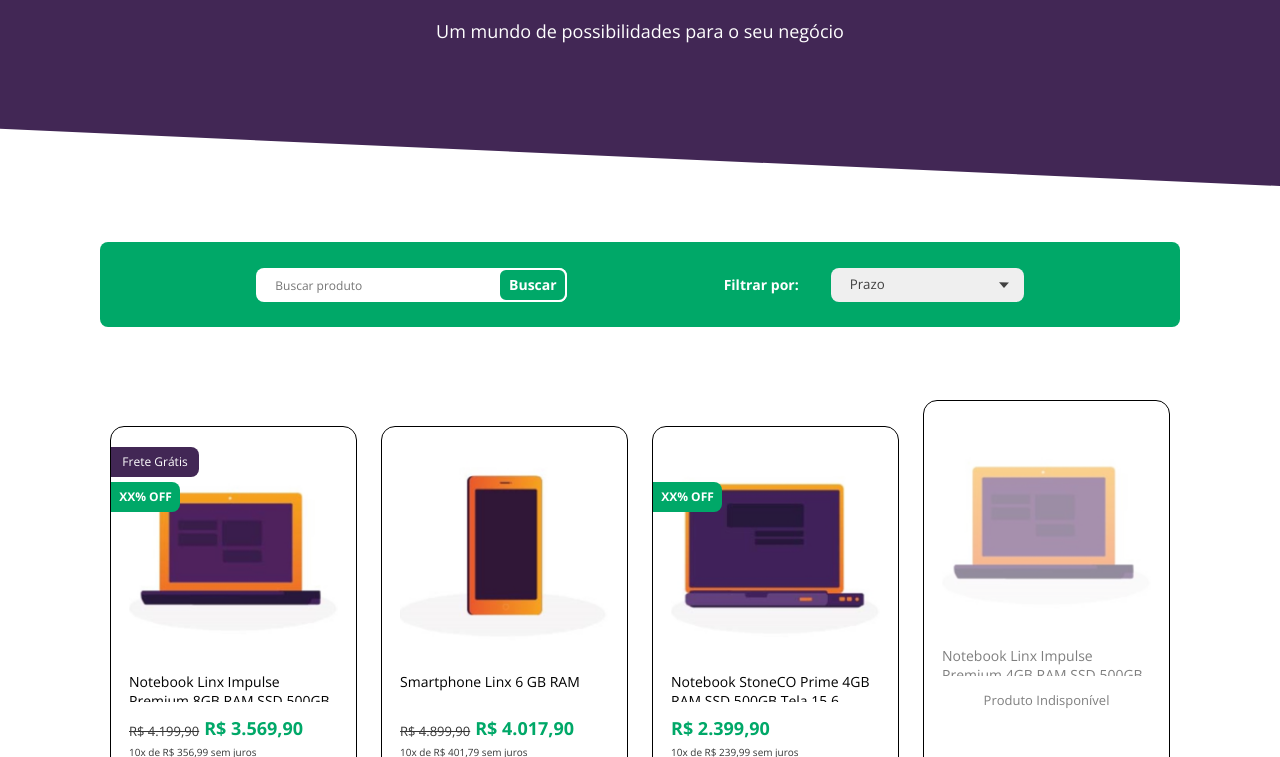
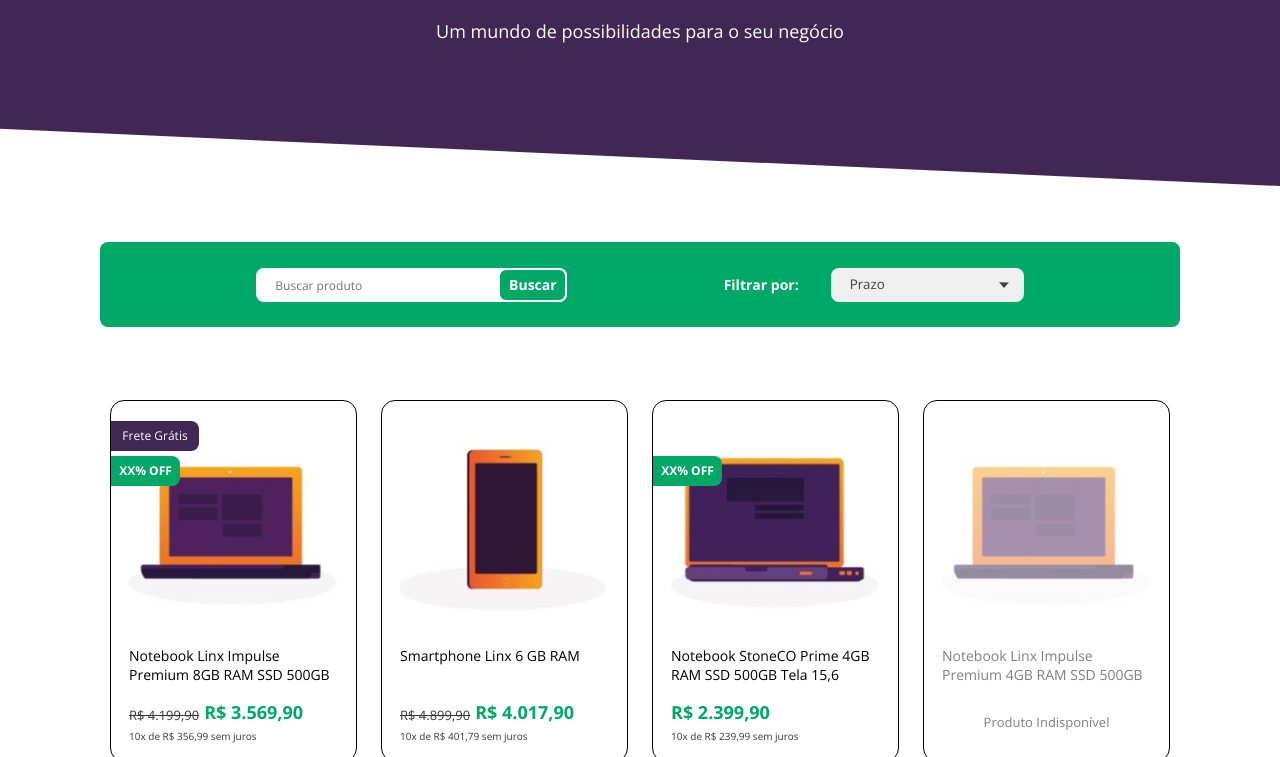
Before and after one commit to Lucacks/test-dsn-2022, a plain HTML site: page index.html in a window 1280 px wide. Shown: the part 195-952 px from the top of the page. Drawn offline with nearby package versions, Linux system fonts and the light colour scheme.

Commit message:
Changes after a Senior Dev take a look

```diff
--- a/sass/_product-card.sass
+++ b/sass/_product-card.sass
@@ -65,11 +65,12 @@
         .product-content
             @include flexbox(column, center, flex-start)
             width: 100%
+            height: 112px
             text-align: left
 
             .product-title
                 @include fontConfig(1.4rem, 400, $color2)
-                height: 30px
+                height: 40px
                 margin: 15px 0
                 -webkit-line-clamp: 2
                 overflow: hidden
@@ -116,10 +117,10 @@
             .product-not-available
                 @include fontConfig(1.3rem, 400, $color2)
                 margin: auto
-                height: 94px
 
                 @include tabletSize
                     margin: 0
+                    height: 94px
                     justify-content: flex-start
 
             .btn-mobile
```
Also changed, not shown: sass/main.css, 2 other files.
